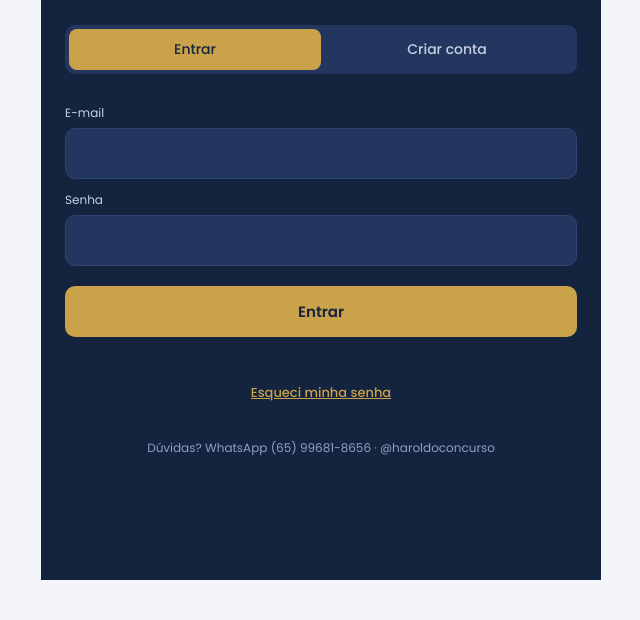
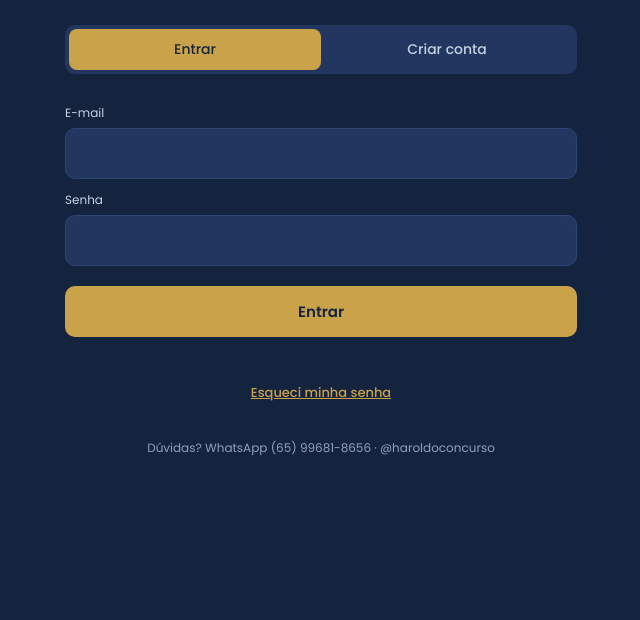
Before and after one commit to haroldoxalmeida-sudo/Turma_haroldo, a plain HTML site: page index.html in a window 1280 px wide. Shown: the part 220-840 px from the top of the page, without its empty margins (319-959 px from the left). Drawn offline with nearby package versions, Linux system fonts and the light colour scheme.

Commit message:
Fundo azul-marinho na tela de login
Co-Authored-By: Claude Opus 5.5 <noreply@anthropic.com>
Claude-Session: https://claude.ai/code/session_01UbZdK69RY437i2f228LonV

```diff
--- a/index.html
+++ b/index.html
@@ -10,6 +10,7 @@
 <style>
 :root{--navy:#14243F;--navy2:#22365F;--gold:#C9A24A;--goldl:#FBF3E0;--ink:#1E2430;--grey:#5B6475;--bg:#F3F5F9;--line:#D9DEE8;--green:#1E7A4F;--red:#B3261E}
 *{box-sizing:border-box;margin:0;padding:0}
+body.login{background:var(--navy)}
 body{font-family:Poppins,system-ui,sans-serif;background:var(--bg);color:var(--ink);min-height:100vh}
 .wrap{max-width:560px;margin:0 auto;padding:0 0 40px}
 .hidden{display:none!important}
@@ -70,7 +71,7 @@ input:focus{border-color:var(--gold)}
 .spin{text-align:center;color:var(--grey);padding:40px;font-size:14px}
 </style>
 </head>
-<body>
+<body class="login">
 <div class="wrap">
 
   <!-- LOGIN -->
@@ -173,6 +174,7 @@ sb.auth.onAuthStateChange(async (ev,session)=>{
     const nova=prompt('Digite sua nova senha (mínimo 6 caracteres):');
     if(nova){const {error}=await sb.auth.updateUser({password:nova});alert(error?'Erro: '+error.message:'Senha alterada!')}
   }
+  document.body.classList.toggle('login',!session);
   if(session){ $('auth').classList.add('hidden'); $('app').classList.remove('hidden'); carregar(session.user) }
   else { $('app').classList.add('hidden'); $('auth').classList.remove('hidden') }
 });
```
